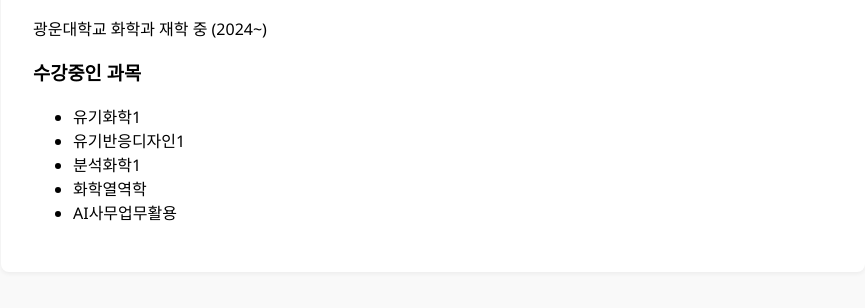
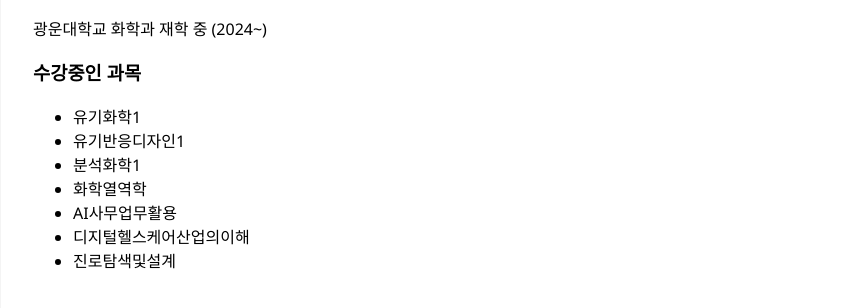
Before and after one commit to jungbbbb/subinhome.github.io, a plain HTML site: page resume.html in a window 1280 px wide. Shown: the part 402-710 px from the top of the page, without its empty margins (207-1072 px from the left). Drawn offline with Linux system fonts and the light colour scheme.

Commit message:
Update resume.html

```diff
--- a/resume.html
+++ b/resume.html
@@ -32,6 +32,9 @@
         <li>분석화학1</li>
         <li>화학열역학</li>
         <li>AI사무업무활용</li>
+        <li>디지털헬스케어산업의이해</li>
+        <li>진로탐색및설계</li>
+
       </ul>
 
     </section>
```
